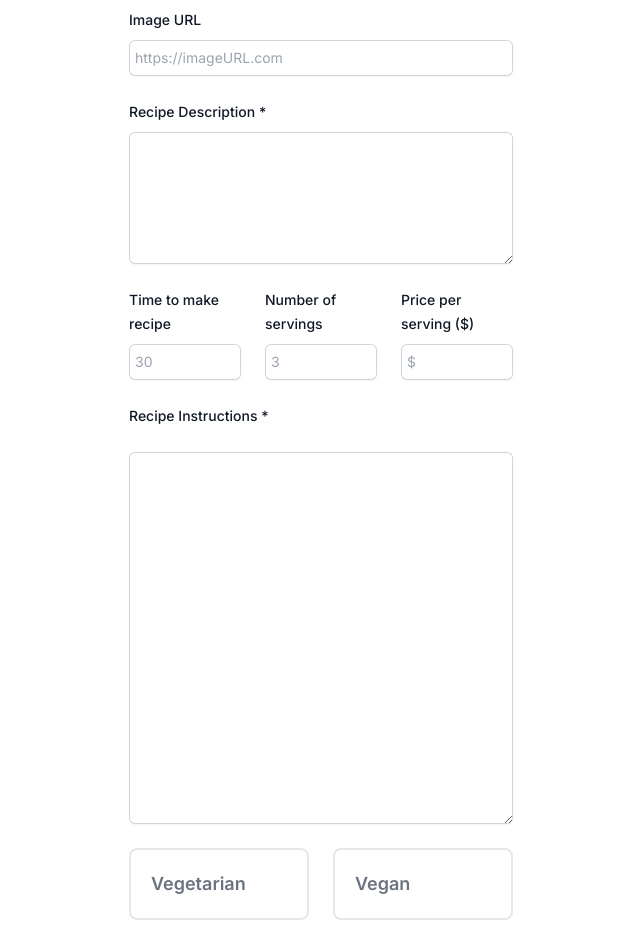
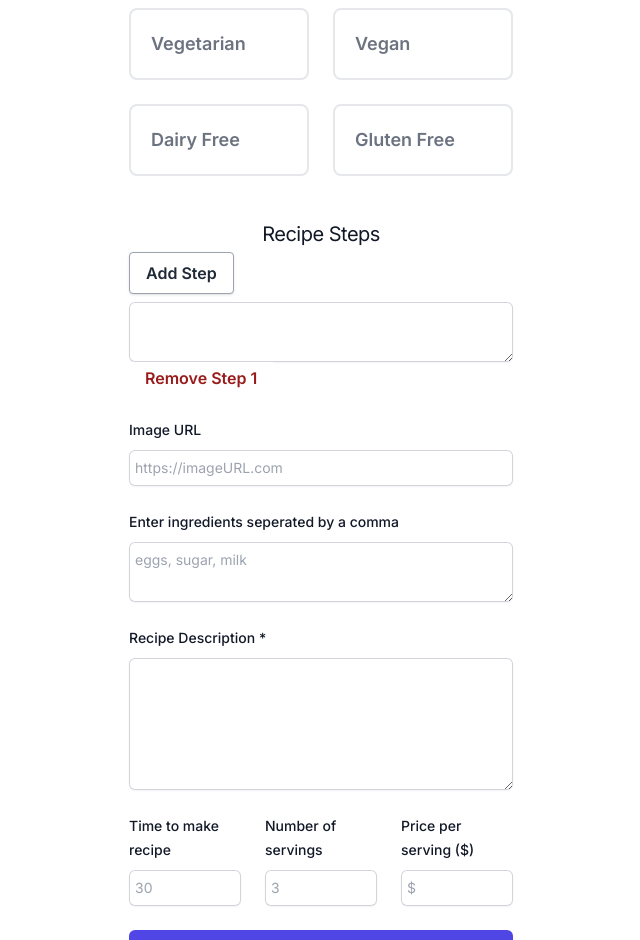
Before and after one commit to Leeroy-Steele/Recipe-App, a Next.js app: page /create-recipe in a window 1280 px wide. Shown: the part 600-1540 px from the top of the page, without its empty margins (319-959 px from the left). Built offline with nearby package versions, Linux system fonts and the light colour scheme.

Commit message:
recipe steps ++

```diff
--- a/package.json
+++ b/package.json
@@ -26,6 +26,7 @@
     "postcss": "8.4.25",
     "react": "18.2.0",
     "react-dom": "18.2.0",
+    "react-hook-form": "^7.50.1",
     "swr": "^2.2.0",
     "tailwindcss": "3.3.2",
     "typescript": "5.1.6"
--- a/src/app/create-recipe/page.js
+++ b/src/app/create-recipe/page.js
@@ -1,15 +1,14 @@
 "use client";
 import { useContext, useEffect, useState } from "react";
-import PillButtons from "@/components/pillButtons";
 import { MyContext } from "@/context/contextProvider";
 import { useRouter } from "next/navigation";
+import { useFieldArray, useForm } from "react-hook-form";
 
 export default function Page({ params }) {
   // for the context
   const { userName } = useContext(MyContext);
 
   //for the form
-
   const [recipeID, setRecipeID] = useState(Math.random());
   const [recipeTitle, setRecipeTitle] = useState("");
   const [imageURL, setImageURL] = useState("");
@@ -22,37 +21,25 @@ export default function Page({ params }) {
   const [recipeIsGlutenFree, setRecipeIsGlutenFree] = useState(false);
   const [recipeIsDairyFree, setRecipeIsDairyFree] = useState(false);
   const [recipePricePerServing, setRecipePricePerServing] = useState(0);
-  const [extendedIngredients, setIngredients] = useState('');
+  const [extendedIngredients, setIngredients] = useState("");
 
-    // for page redirect
-    const router = useRouter();
+  //for dynamic form (for instructions inputs)
+  const { register, handleSubmit, control } = useForm({
+    defaultValues: {
+      test: [{}],
+    },
+  });
+  const { fields, append, remove } = useFieldArray({ control, name: "test" });
+
+  // for page redirect
+  const router = useRouter();
 
   // for when submitting the form
-  const handleSubmit = (e) => {
-    e.preventDefault()
+  const onFormSubmit = (recipeInstructions) => {
 
-    const ingredientsArray = extendedIngredients.split(',')
-    let modifiedIngredientsArray = ingredientsArray.map((ingredient)=>{
-      console.log("is this happening")
-      return {name:ingredient}
-    })
-    console.log(modifiedIngredientsArray)
-
-    //console.log the form
-    console.log({
-      recipeID: recipeID,
-      recipeTitle: recipeTitle,
-      imageURL: imageURL,
-      recipeSummary: recipeSummary,
-      readyInMinutes: readyInMinutes,
-      servings: servings,
-      instructions: instructions,
-      recipeIsVegetarian: recipeIsVegetarian,
-      recipeIsVegan: recipeIsVegan,
-      recipeIsGlutenFree: recipeIsGlutenFree,
-      recipeIsDairyFree: recipeIsDairyFree,
-      recipePricePerServing: recipePricePerServing,
-      extendedIngredients: modifiedIngredientsArray,
+    const ingredientsArray = extendedIngredients.split(",");
+    let modifiedIngredientsArray = ingredientsArray.map((ingredient) => {
+      return { name: ingredient };
     });
 
     //create json for post request
@@ -66,7 +53,9 @@ export default function Page({ params }) {
       readyInMinutes: readyInMinutes,
       servings: servings,
       sourceUrl: "user created",
-      instructions: instructions,
+      analyzedInstructions: [{steps:recipeInstructions.test.map((instr, index)=>{
+        return {step:instr.value, number:index+1}
+      })}],
       vegetarian: recipeIsVegetarian,
       vegan: recipeIsVegan,
       glutenFree: recipeIsGlutenFree,
@@ -90,11 +79,11 @@ export default function Page({ params }) {
       .then((response) => response.text())
       .then((result) => {
         //redirect to my recipes
-        router.push('/favourite-recipes')
+        router.push("/favourite-recipes");
       })
       .catch((error) => console.log("error", error));
+  };
 
-  };
   return (
     <>
       <div className="flex min-h-full flex-1 flex-col justify-center px-6 py-12 lg:px-8">
@@ -111,7 +100,7 @@ export default function Page({ params }) {
         </div>
 
         <div className="mt-10 sm:mx-auto sm:w-full sm:max-w-sm">
-          <form className="space-y-6" onSubmit={handleSubmit}>
+          <form className="space-y-6" onSubmit={handleSubmit(onFormSubmit)}>
             {/* title */}
             <div>
               <label
@@ -133,6 +122,151 @@ export default function Page({ params }) {
               </div>
             </div>
 
+            <ul className="grid w-full gap-6 grid-cols-2">
+              {/* is vegetarian */}
+              <li>
+                <input
+                  type="checkbox"
+                  id="vegetarian"
+                  value=""
+                  className="hidden peer"
+                  onChange={(e) => setRecipeIsVegetarian(!recipeIsVegetarian)}
+                />
+                <label
+                  htmlFor="vegetarian"
+                  className="inline-flex items-center w-full p-5 text-gray-500 bg-white border-2 border-gray-200 rounded-lg cursor-pointer dark:hover:text-gray-300 dark:border-gray-700 peer-checked:border-green-600 hover:text-gray-600 dark:peer-checked:text-green-300 peer-checked:text-green-600 hover:bg-gray-50 dark:text-gray-400 dark:bg-gray-800 dark:hover:bg-gray-700"
+                >
+                  <div className="block">
+                    <div className="w-full text-lg font-semibold">
+                      <p className="text-right">Vegetarian</p>
+                    </div>
+                  </div>
+                </label>
+              </li>
+
+              {/* is vegan */}
+              <li>
+                <input
+                  type="checkbox"
+                  id="vegan"
+                  value=""
+                  className="hidden peer"
+                  onChange={(e) => setRecipeIsVegan(!recipeIsVegan)}
+                />
+                <label
+                  htmlFor="vegan"
+                  className="inline-flex items-center w-full p-5 text-gray-500 bg-white border-2 border-gray-200 rounded-lg cursor-pointer dark:hover:text-gray-300 dark:border-gray-700 peer-checked:border-green-600 hover:text-gray-600 dark:peer-checked:text-green-300 peer-checked:text-green-600 hover:bg-gray-50 dark:text-gray-400 dark:bg-gray-800 dark:hover:bg-gray-700"
+                >
+                  <div className="block">
+                    <div className="w-full text-lg font-semibold">
+                      <p className="text-right">Vegan</p>
+                    </div>
+                  </div>
+                </label>
+              </li>
+
+              {/* is dairy free */}
+              <li>
+                <input
+                  type="checkbox"
+                  id="dairyFree"
+                  value=""
+                  className="hidden peer"
+                  onChange={(e) => setRecipeIsDairyFree(!recipeIsDairyFree)}
+                />
+                <label
+                  htmlFor="dairyFree"
+                  className="inline-flex items-center w-full p-5 text-gray-500 bg-white border-2 border-gray-200 rounded-lg cursor-pointer dark:hover:text-gray-300 dark:border-gray-700 peer-checked:border-green-600 hover:text-gray-600 dark:peer-checked:text-green-300 peer-checked:text-green-600 hover:bg-gray-50 dark:text-gray-400 dark:bg-gray-800 dark:hover:bg-gray-700"
+                >
+                  <div className="block">
+                    <div className="w-full text-lg font-semibold">
+                      <p className="text-right">Dairy Free</p>
+                    </div>
+                  </div>
+                </label>
+              </li>
+
+              {/* is gluten free */}
+              <li>
+                <input
+                  type="checkbox"
+                  id="glutenFree"
+                  value=""
+                  className="hidden peer"
+                  onChange={(e) => setRecipeIsGlutenFree(!recipeIsGlutenFree)}
+                />
+                <label
+                  htmlFor="glutenFree"
+                  className="inline-flex items-center w-full p-5 text-gray-500 bg-white border-2 border-gray-200 rounded-lg cursor-pointer dark:hover:text-gray-300 dark:border-gray-700 peer-checked:border-green-600 hover:text-gray-600 dark:peer-checked:text-green-300 peer-checked:text-green-600 hover:bg-gray-50 dark:text-gray-400 dark:bg-gray-800 dark:hover:bg-gray-700"
+                >
+                  <div className="block">
+                    <div className="w-full text-lg font-semibold">
+                      <p className="text-right">Gluten Free</p>
+                    </div>
+                  </div>
+                </label>
+              </li>
+            </ul>
+
+            {/* New Recipe Instructions */}
+            <div>
+              <h2 className="mt-10 text-center text-xl leading-9 tracking-tight text-gray-900">
+                Recipe Steps
+              </h2>
+              <button
+                className="bg-white hover:bg-gray-100 text-gray-800 font-semibold py-2 px-4 border border-gray-400 rounded shadow m-auto w-100"
+                onClick={() => append({ value: "" })}
+                type="button"
+              >
+                Add Step
+              </button>
+              {fields.map(({ id }, index) => {
+                return (
+                  <div key={id}>
+                    <div>
+                      <div className="mt-2">
+                        <textarea
+                          id="steps"
+                          name="steps"
+                          type="text"
+                          className="block w-full rounded-md border-0 p-1.5 text-gray-900 shadow-sm ring-1 ring-inset ring-gray-300 placeholder:text-gray-400 focus:ring-2 focus:ring-inset focus:ring-indigo-600 sm:text-sm sm:leading-6"
+                          {...register(`test.${index}.value`)}
+                        />
+                        <button
+                          className="bg-white hover:bg-gray-100 text-red-800 font-semibold py-1 px-4 "
+                          onClick={() => remove(index)}
+                        >
+                          {`Remove Step ${index + 1}`}
+                        </button>
+                      </div>
+                    </div>
+                  </div>
+                );
+              })}
+            </div>
+
+            {/* Old Recipe Instructions */}
+            {/* <div key={num}>
+              <div className="flex items-center justify-between">
+                <label
+                  htmlFor={`Step ${num}`}
+                  className="block text-sm font-medium leading-6 text-gray-900"
+                >
+                  Step {num}
+                </label>
+              </div>
+              <div className="mt-2">
+                <textarea
+                  id={`Step ${num}`}
+                  name={`Step ${num}`}
+                  type={`Step ${num}`}
+                  rows="2"
+                  className="block w-full rounded-md border-0 p-1.5 text-gray-900 shadow-sm ring-1 ring-inset ring-gray-300 placeholder:text-gray-400 focus:ring-2 focus:ring-inset focus:ring-indigo-600 sm:text-sm sm:leading-6"
+                  onChange={(e) => setRecipeSummary(e.target.value)}
+                />
+              </div>
+            </div> */}
+
             {/* Image URL */}
             <div>
               <label
@@ -150,6 +284,27 @@ export default function Page({ params }) {
                   autoComplete="imageURL"
                   className="block w-full rounded-md border-0 p-1.5 text-gray-900 shadow-sm ring-1 ring-inset ring-gray-300 placeholder:text-gray-400 focus:ring-2 focus:ring-inset focus:ring-indigo-600 sm:text-sm sm:leading-6"
                   onChange={(e) => setImageURL(e.target.value)}
+                />
+              </div>
+            </div>
+
+            {/* Ingredients  */}
+            <div>
+              <label
+                htmlFor="Ingredients"
+                className="block text-sm font-medium leading-6 text-gray-900"
+              >
+                Enter ingredients seperated by a comma
+              </label>
+              <div className="mt-2">
+                <textarea
+                  id="Ingredients"
+                  name="Ingredients"
+                  type="text"
+                  placeholder="eggs, sugar, milk"
+                  autoComplete="Ingredients"
+                  className="block w-full rounded-md border-0 p-1.5 text-gray-900 shadow-sm ring-1 ring-inset ring-gray-300 placeholder:text-gray-400 focus:ring-2 focus:ring-inset focus:ring-indigo-600 sm:text-sm sm:leading-6"
+                  onChange={(e) => setIngredients(e.target.value)}
                 />
               </div>
             </div>
@@ -240,136 +395,6 @@ export default function Page({ params }) {
               </div>
             </div>
 
-            {/* Recipe Instructions */}
-            <div className="flex items-center justify-between">
-              <label
-                htmlFor="instructions"
-                className="block text-sm font-medium leading-6 text-gray-900"
-              >
-                Recipe Instructions *
-              </label>
-            </div>
-            <div className="mt-2">
-              <textarea
-                id="instructions"
-                name="instructions"
-                type="text"
-                rows="15"
-                required
-                className="block w-full rounded-md border-0 p-1.5 text-gray-900 shadow-sm ring-1 ring-inset ring-gray-300 placeholder:text-gray-400 focus:ring-2 focus:ring-inset focus:ring-indigo-600 sm:text-sm sm:leading-6"
-                onChange={(e) => setInstructions(e.target.value)}
-              />
-            </div>
-
-            <ul className="grid w-full gap-6 grid-cols-2">
-              {/* is vegetarian */}
-              <li>
-                <input
-                  type="checkbox"
-                  id="vegetarian"
-                  value=""
-                  className="hidden peer"
-                  onChange={(e) => setRecipeIsVegetarian(!recipeIsVegetarian)}
-                />
-                <label
-                  htmlFor="vegetarian"
-                  className="inline-flex items-center w-full p-5 text-gray-500 bg-white border-2 border-gray-200 rounded-lg cursor-pointer dark:hover:text-gray-300 dark:border-gray-700 peer-checked:border-green-600 hover:text-gray-600 dark:peer-checked:text-green-300 peer-checked:text-green-600 hover:bg-gray-50 dark:text-gray-400 dark:bg-gray-800 dark:hover:bg-gray-700"
-                >
-                  <div className="block">
-                    <div className="w-full text-lg font-semibold">
-                      <p className="text-right">Vegetarian</p>
-                    </div>
-                  </div>
-                </label>
-              </li>
-
-              {/* is vegan */}
-              <li>
-                <input
-                  type="checkbox"
-                  id="vegan"
-                  value=""
-                  className="hidden peer"
-                  onChange={(e) => setRecipeIsVegan(!recipeIsVegan)}
-                />
-                <label
-                  htmlFor="vegan"
-                  className="inline-flex items-center w-full p-5 text-gray-500 bg-white border-2 border-gray-200 rounded-lg cursor-pointer dark:hover:text-gray-300 dark:border-gray-700 peer-checked:border-green-600 hover:text-gray-600 dark:peer-checked:text-green-300 peer-checked:text-green-600 hover:bg-gray-50 dark:text-gray-400 dark:bg-gray-800 dark:hover:bg-gray-700"
-                >
-                  <div className="block">
-                    <div className="w-full text-lg font-semibold">
-                      <p className="text-right">Vegan</p>
-                    </div>
-                  </div>
-                </label>
-              </li>
-
-              {/* is dairy free */}
-              <li>
-                <input
-                  type="checkbox"
-                  id="dairyFree"
-                  value=""
-                  className="hidden peer"
-                  onChange={(e) => setRecipeIsDairyFree(!recipeIsDairyFree)}
-                />
-                <label
-                  htmlFor="dairyFree"
-                  className="inline-flex items-center w-full p-5 text-gray-500 bg-white border-2 border-gray-200 rounded-lg cursor-pointer dark:hover:text-gray-300 dark:border-gray-700 peer-checked:border-green-600 hover:text-gray-600 dark:peer-checked:text-green-300 peer-checked:text-green-600 hover:bg-gray-50 dark:text-gray-400 dark:bg-gray-800 dark:hover:bg-gray-700"
-                >
-                  <div className="block">
-                    <div className="w-full text-lg font-semibold">
-                      <p className="text-right">Dairy Free</p>
-                    </div>
-                  </div>
-                </label>
-              </li>
-
-              {/* is gluten free */}
-              <li>
-                <input
-                  type="checkbox"
-                  id="glutenFree"
-                  value=""
-                  className="hidden peer"
-                  onChange={(e) => setRecipeIsGlutenFree(!recipeIsGlutenFree)}
-                />
-                <label
-                  htmlFor="glutenFree"
-                  className="inline-flex items-center w-full p-5 text-gray-500 bg-white border-2 border-gray-200 rounded-lg cursor-pointer dark:hover:text-gray-300 dark:border-gray-700 peer-checked:border-green-600 hover:text-gray-600 dark:peer-checked:text-green-300 peer-checked:text-green-600 hover:bg-gray-50 dark:text-gray-400 dark:bg-gray-800 dark:hover:bg-gray-700"
-                >
-                  <div className="block">
-                    <div className="w-full text-lg font-semibold">
-                      <p className="text-right">Gluten Free</p>
-                    </div>
-                  </div>
-                </label>
-              </li>
-            </ul>
-
-
-              {/* Ingredients  */}
-              <div>
-                <label
-                  htmlFor="Ingredients"
-                  className="block text-sm font-medium leading-6 text-gray-900"
-                >
-                  Enter ingredients seperated by a comma
-                </label>
-                <div className="mt-2">
-                  <textarea
-                    id="Ingredients"
-                    name="Ingredients"
-                    type="text"
-                    placeholder="eggs, sugar, milk"
-                    autoComplete="Ingredients"
-                    className="block w-full rounded-md border-0 p-1.5 text-gray-900 shadow-sm ring-1 ring-inset ring-gray-300 placeholder:text-gray-400 focus:ring-2 focus:ring-inset focus:ring-indigo-600 sm:text-sm sm:leading-6"
-                    onChange={(e) => setIngredients(e.target.value)}
-                  />
-                </div>
-              </div>
-
-
             <div>
               <button
                 type="submit"
--- a/src/app/testing/page.tsx
+++ b/src/app/testing/page.tsx
@@ -1,109 +1,39 @@
 "use client";
 import { useContext, useEffect, useState } from "react";
+import { useFieldArray, useForm } from "react-hook-form";
 
-export default function LoginPage() {
+// https://www.youtube.com/watch?v=FxKiuNUfTZg&ab_channel=TheBraveCoders
+export default function Testing() {
+  const { register, handleSubmit, control } = useForm({
+    defaultValues: {
+      test: [{}],
+    },
+  });
+  const { fields, append, remove } = useFieldArray({ control, name: "test" });
 
-  const [email, setEmail] = useState("");
-  const [password, setPassword] = useState("");
-
-  const handleSubmit = (e)=>{
-    e.preventDefault();
-
-    var myHeaders = new Headers();
-    myHeaders.append("Content-Type", "application/json");
-
-    var raw = JSON.stringify({
-      email: email,
-      password: password,
-    });
-
-    var requestOptions = {
-      method: "POST",
-      headers: myHeaders,
-      body: raw,
-      redirect: "follow",
-    };
-    fetch("/api/login", requestOptions)
-      .then((response) => response.json())
-      .then((result) => console.log(result))
-      .catch((error) => console.log("error", error));
-  }
+  const onFormSubmit = (data) => {
+    console.log(data);
+  };
 
   return (
-    <>
-      hello
-      <div className="mt-10 sm:mx-auto sm:w-full sm:max-w-sm">
-        <form className="space-y-6" action="#" method="POST" onSubmit={handleSubmit}>
-          <div>
-            <label
-              htmlFor="email"
-              className="block text-sm font-medium leading-6 text-gray-900"
-            >
-              Email address
-            </label>
-            <div className="mt-2">
-              <input
-                id="email"
-                name="email"
-                type="email"
-                onChange={(e)=>setEmail(e.target.value)}
-                autoComplete="email"
-                required
-                className="block w-full rounded-md border-0 py-1.5 text-gray-900 shadow-sm ring-1 ring-inset ring-gray-300 placeholder:text-gray-400 focus:ring-2 focus:ring-inset focus:ring-indigo-600 sm:text-sm sm:leading-6"
-              />
-            </div>
-          </div>
-
-          <div>
-            <div className="flex items-center justify-between">
-              <label
-                htmlFor="password"
-                className="block text-sm font-medium leading-6 text-gray-900"
-              >
-                Password
-              </label>
-              <div className="text-sm">
-                <a
-                  href="#"
-                  className="font-semibold text-indigo-600 hover:text-indigo-500"
-                >
-                  Forgot password?
-                </a>
+    <div>
+      <form onSubmit={handleSubmit(onFormSubmit)}>
+        <button onClick={() => append({ value: "" })}>New Input</button>
+        <div>
+          {fields.map(({ id }, index) => {
+            return (
+              <div key={id}>
+                <input
+                  type="text"
+                  {...register(`test.${index}.value`)}
+                ></input>
+                <button onClick={() => remove(index)}>Remove</button>
               </div>
-            </div>
-            <div className="mt-2">
-              <input
-                id="password"
-                name="password"
-                type="password"
-                autoComplete="current-password"
-                onChange={(e)=>setPassword(e.target.value)}
-                required
-                className="block w-full rounded-md border-0 py-1.5 text-gray-900 shadow-sm ring-1 ring-inset ring-gray-300 placeholder:text-gray-400 focus:ring-2 focus:ring-inset focus:ring-indigo-600 sm:text-sm sm:leading-6"
-              />
-            </div>
-          </div>
-
-          <div>
-            <button
-              type="submit"
-              className="flex w-full justify-center rounded-md bg-indigo-600 px-3 py-1.5 text-sm font-semibold leading-6 text-white shadow-sm hover:bg-indigo-500 focus-visible:outline focus-visible:outline-2 focus-visible:outline-offset-2 focus-visible:outline-indigo-600"
-            >
-              Sign in
-            </button>
-          </div>
-        </form>
-
-        <p className="mt-10 text-center text-sm text-gray-500">
-          Not a member?{" "}
-          <a
-            href="#"
-            className="font-semibold leading-6 text-indigo-600 hover:text-indigo-500"
-          >
-            Start a 14 day free trial
-          </a>
-        </p>
-      </div>
-    </>
+            );
+          })}
+        </div>
+        <button type="submit">Submit</button>
+      </form>
+    </div>
   );
 }
--- a/src/components/pillButtons.tsx
+++ b/src/components/pillButtons.tsx
@@ -48,6 +48,7 @@ export default function pillButtons({
       servings: recipe.servings,
       sourceUrl: recipe.sourceUrl,
       instructions: recipe.instructions,
+      analyzedInstructions: recipe.analyzedInstructions,
       vegetarian: recipe.vegetarian,
       vegan: recipe.vegan,
       glutenFree: recipe.glutenFree,
```
Also changed, not shown: src/app/view-recipe/[productID]/page.js (+17 -7 lines), 1 other file (tests, documents, lock files or other folders).
